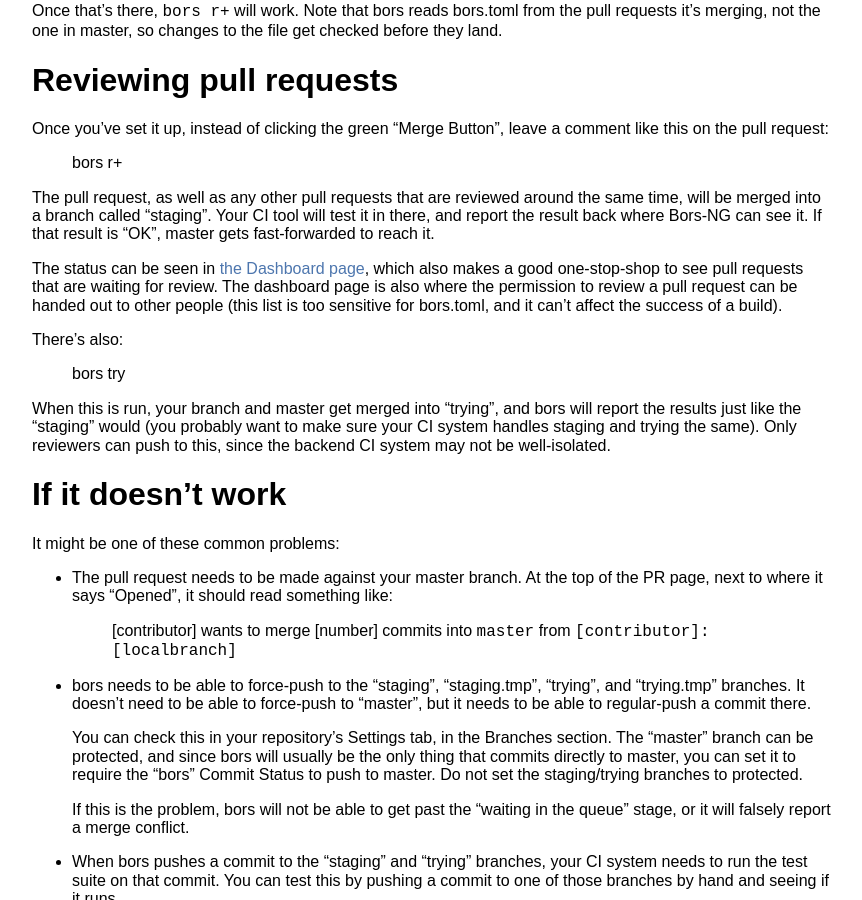
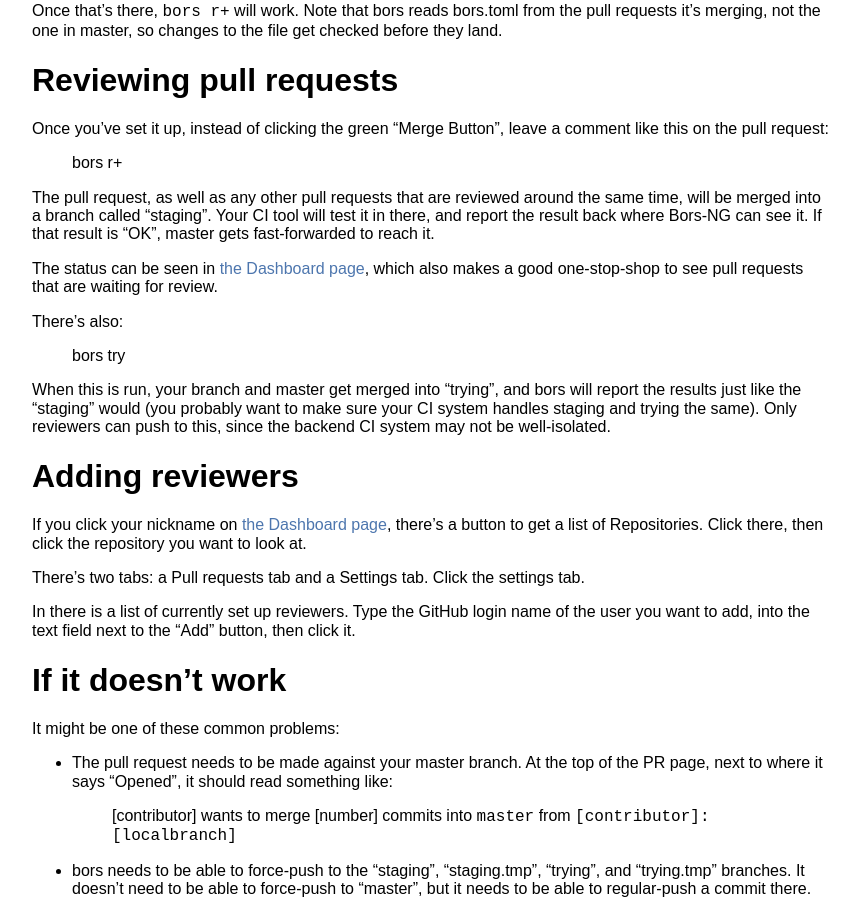
Before and after one commit to bors-ng/bors-ng.github.io, a Jekyll site: the page built from getting-started.md, in a window 1280 px wide and 900 px high, scrolled down 852 px. Shown: the whole window, without its empty margins (208-1070 px from the left). Built offline with Jekyll 4.4.1, drawn with Linux system fonts in a browser that asks for light colours.

Commit message:
Add info on adding reviewers
Fixes bors-ng/bors-ng#133

```diff
--- a/getting-started.md
+++ b/getting-started.md
@@ -64,9 +64,8 @@
 and report the result back where Bors-NG can see it.
 If that result is "OK", master gets fast-forwarded to reach it.
 
-The status can be seen in <a href="https://bors-app.herokuapp.com/">the Dashboard page</a>,
+The status can be seen in [the Dashboard page],
 which also makes a good one-stop-shop to see pull requests that are waiting for review.
-The dashboard page is also where the permission to review a pull request can be handed out to other people (this list is too sensitive for bors.toml, and it can't affect the success of a build).
 
 There's also:
 
@@ -76,6 +75,21 @@
 and bors will report the results just like the "staging" would
 (you probably want to make sure your CI system handles staging and trying the same).
 Only reviewers can push to this, since the backend CI system may not be well-isolated.
+
+# Adding reviewers
+
+If you click your nickname on [the Dashboard page],
+there's a button to get a list of Repositories.
+Click there, then click the repository you want to look at.
+
+There's two tabs: a Pull requests tab and a Settings tab.
+Click the settings tab.
+
+In there is a list of currently set up reviewers.
+Type the GitHub login name of the user you want to add,
+into the text field next to the "Add" button, then click it.
+
+[the Dashboard page]: https://bors-app.herokuapp.com/
 
 # If it doesn't work
 
```
